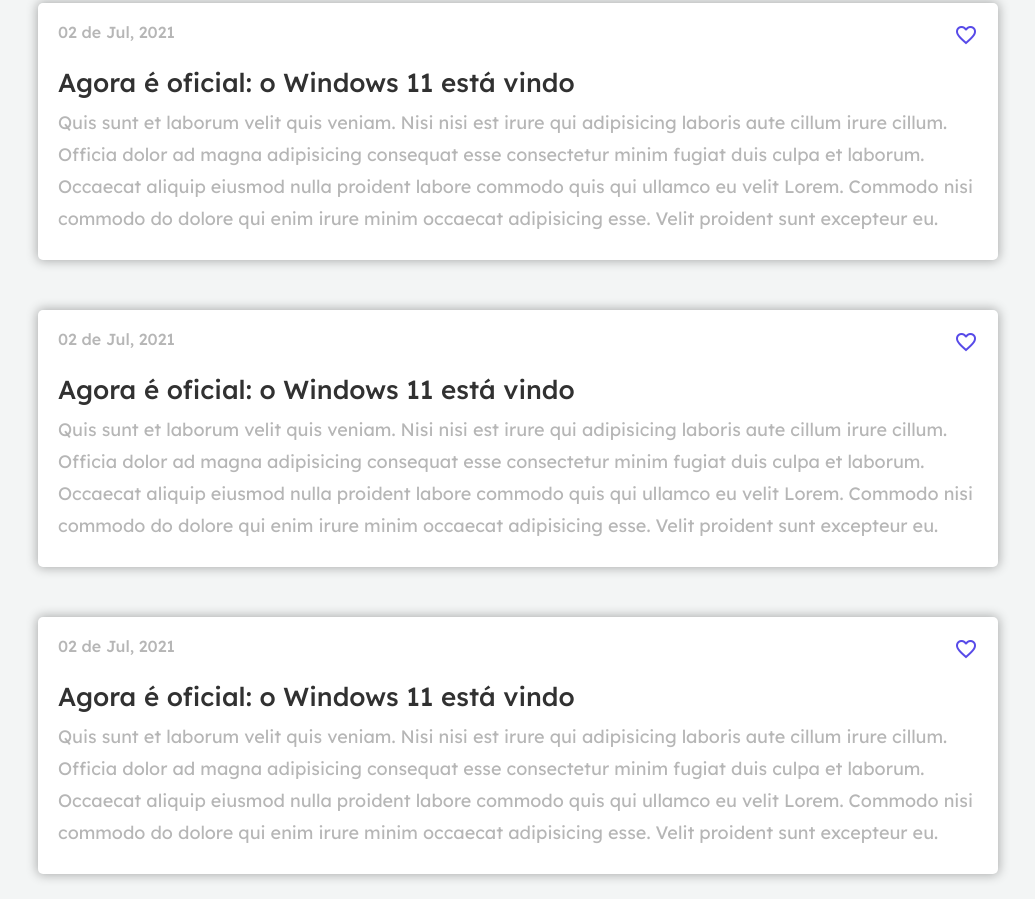
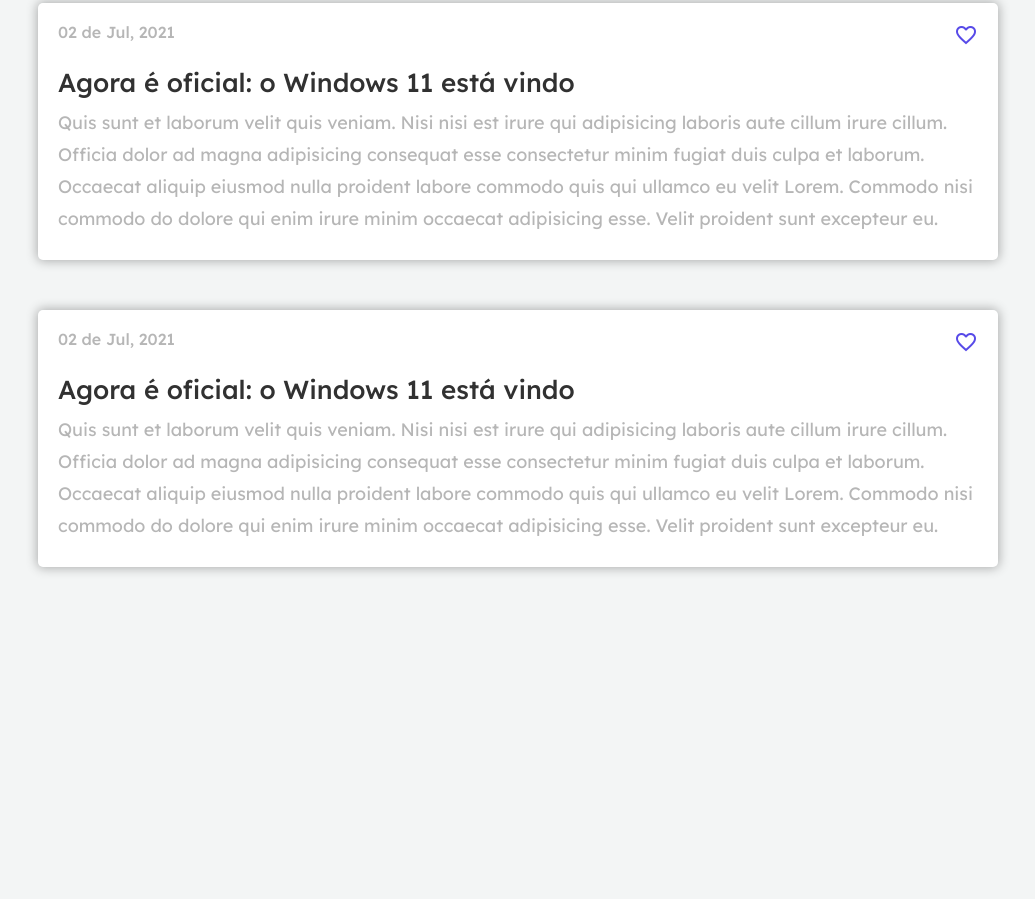
Before and after one commit to rodrigordgfs/Codelandia, a plain HTML site: page index.html in a window 1280 px wide. Shown: the part 918-1817 px from the top of the page, without its empty margins (122-1157 px from the left). After the commit the page ends 1510 px from the top, so only its background shows below. Drawn offline with nearby package versions, Linux system fonts and the light colour scheme.

Commit message:
Removed a post

```diff
--- a/index.html
+++ b/index.html
@@ -99,22 +99,6 @@
                     excepteur eu.</p>
                 </div>
             </div>
-            <div class="main__card">
-                <div class="main__card__header">
-                    <p class="main__card__header_text">02 de Jul, 2021</p>
-                    <span class="material-icons main__card__header_icon">favorite_border</span>
-                </div>
-                <div class="main__card__title">
-                    <p>Agora é oficial: o Windows 11 está vindo</p>
-                </div>
-                <div class="main__card__description">
-                    <p>Quis sunt et laborum velit quis veniam. Nisi nisi est irure qui adipisicing laboris aute cillum
-                    irure cillum. Officia dolor ad magna adipisicing consequat esse consectetur minim fugiat duis culpa
-                    et laborum. Occaecat aliquip eiusmod nulla proident labore commodo quis qui ullamco eu velit Lorem.
-                    Commodo nisi commodo do dolore qui enim irure minim occaecat adipisicing esse. Velit proident sunt
-                    excepteur eu.</p>
-                </div>
-            </div>
         </div>
     </main>
     <script src="js/script.js"></script>
```
